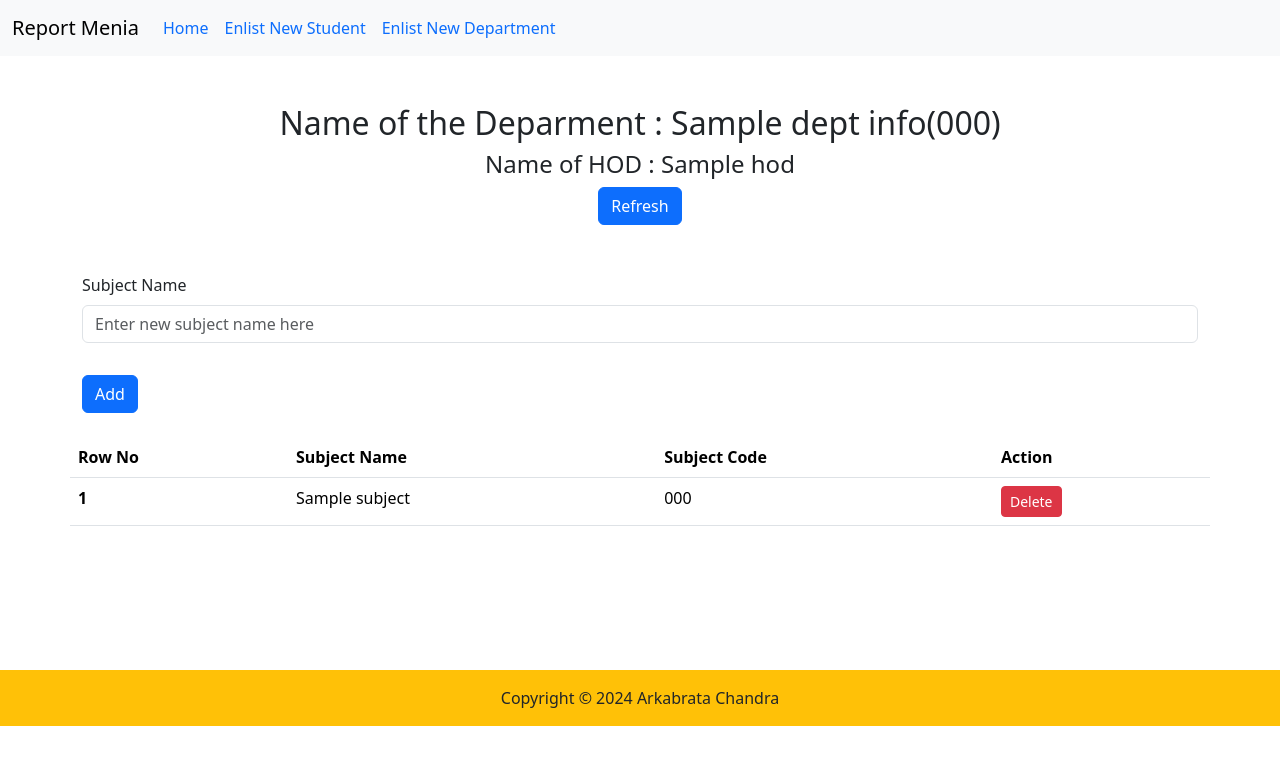
After one commit to itzarkabrata/College-Academics-System, a Django app: template studentcard/templates/report/subjects.html in a window 1280 px wide. The commit adds this page. Shown: the top 765 px of the page. Run offline with Django 3.2, Linux system fonts and the light colour scheme; the template is opened without the code that fills it: most values are stand-ins (such as "Sample title", 1, 10 or a date in 2020).

Commit message:
new features added

```diff
--- a/report_card/urls.py
+++ b/report_card/urls.py
@@ -16,7 +16,7 @@ Including another URLconf
 """
 from django.contrib import admin
 from django.urls import path
-from studentcard.views import get_student,get_marks,enlist_student,enlist_dept,delete_dept,delete_student
+from studentcard.views import get_student,get_marks,enlist_student,enlist_dept,delete_dept,delete_student,show_dept_subjects,delete_dept_subject
 
 urlpatterns = [
     path('admin/', admin.site.urls),
@@ -25,5 +25,7 @@ urlpatterns = [
     path('student/enlist/',enlist_student,name="enlistNewStudent"),
     path('department/enlist/',enlist_dept,name="enlistNewDepartment"),
     path('department/delete/<dept_code>',delete_dept,name="DeleteDepartment"),
-    path('student/delete/<studentId>',delete_student,name="DeleteStudent")
+    path('student/delete/<studentId>',delete_student,name="DeleteStudent"),
+    path('department/enlist/<dept_name>',show_dept_subjects,name="ShowDepartmentSubjects"),
+    path('subject/delete/<subject_code>',delete_dept_subject,name="DeleteSubject"),
 ]
--- a/studentcard/admin.py
+++ b/studentcard/admin.py
@@ -18,4 +18,4 @@ class MarksAdmin(admin.ModelAdmin):
 
 @admin.register(Subject)
 class SubjcetAdmin(admin.ModelAdmin):
-    list_display = ["sub_name","sub_code"]
+    list_display = ["sub_dept","sub_name","sub_code"]
--- a/studentcard/templates/base.html
+++ b/studentcard/templates/base.html
@@ -29,6 +29,14 @@
         let accept = confirm(`Are you want to delete the dept with code ${code}?`)
         if(accept){
             let res = await fetch(`/department/delete/${code}`,{method : "DELETE"});
+            let data = await res.json()
+        }
+    }
+
+    async function del_sub(sub_code){
+        let accept2 = confirm(`Are you want to delete the subject with code ${sub_code} ?`)
+        if(accept2){
+            let res = await fetch(`/subject/delete/${sub_code}`,{method : "DELETE"});
             let data = await res.json();
         }
     }
--- a/studentcard/templates/report/department.html
+++ b/studentcard/templates/report/department.html
@@ -36,7 +36,7 @@
     {% for s in data %}
       <tr>
         <th scope="row">{{forloop.counter}}</th>
-        <td scope="row">{{s.department}}</td>
+        <td scope="row"><a href="{{s.department}}">{{s.department}}</a></td>
         <td>{{s.code}}</td>
         <td>{{s.hod_name}}</td>
         <td><button class="btn btn-sm btn-danger" onclick="delete_dept({{s.code}})">Delete</button></td>
--- /dev/null
+++ b/studentcard/templates/report/subjects.html
@@ -0,0 +1,41 @@
+{% extends "base.html" %}
+{% block main %}
+<div class="my-5 text-center">
+<h2>Name of the Deparment : {{dept_info.name}}({{dept_info.code}})</h2>
+<h4>Name of HOD : {{dept_info.hod}}</h4>
+<a href="/department/enlist/{{dept_info.name}}"><button class="btn btn-primary mx-5">Refresh</button></a>
+</div>
+
+<div class="container mb-4">
+    <form method="POST" action="/department/enlist/{{dept_info.name}}">
+      {% csrf_token %}
+        <div class="mb-3">
+            <label for="InputSubjectName" class="form-label">Subject Name</label>
+            <input type="text" class="form-control" name="subname" id="InputSubjectName" placeholder="Enter new subject name here">
+        </div>
+        <button type="submit" class="btn btn-primary mt-3">Add</button>
+    </form>
+</div>
+
+<table class="table container mb-5">
+    <thead>
+      <tr>
+        <th scope="col">Row No</th>
+        <th scope="col">Subject Name</th>
+        <th scope="col">Subject Code</th>
+        <th scope="col">Action</th>
+      </tr>
+    </thead>
+    <tbody>
+    {% for s in subjects %}
+      <tr>
+        <th scope="row">{{forloop.counter}}</th>
+        <td scope="row">{{s.sub_name}}</td>
+        <td>{{s.sub_code}}</td>
+        <td><button class="btn btn-sm btn-danger" onclick="del_sub('{{s.sub_code}}')">Delete</button></td>
+      </tr>
+    {% endfor %}
+    </tbody>
+</table>
+
+{% endblock %}
```
Also changed, not shown: studentcard/models.py (+7 -6 lines), studentcard/templates/report/marks.html (+27 -3 lines), studentcard/views.py (+67 -4 lines), db.sqlite3, studentcard/migrations/0003_alter_marks_marks_alter_marks_student_name_and_more.py (added), studentcard/migrations/0004_subject_sub_dept.py (added).
